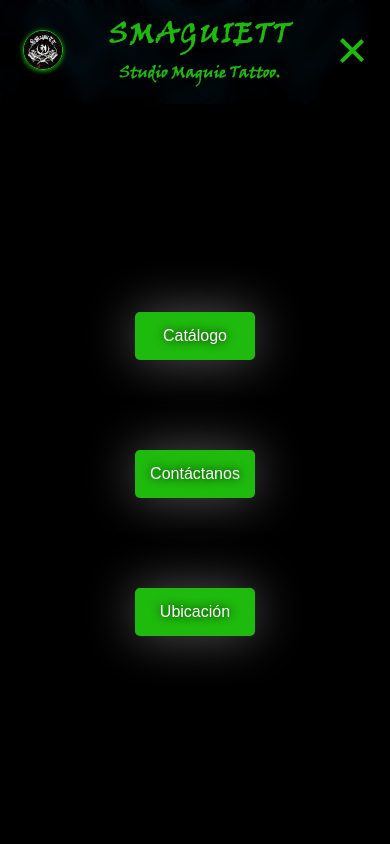
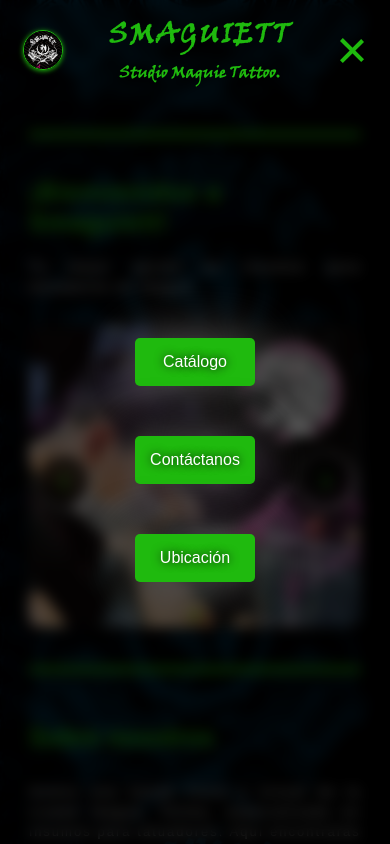
Before and after one commit to yasi6969/smaguiett, a plain HTML site: page index.html in a window 390 px wide. Both pictures are taken after a click on the element 351 px from the left and 52 px from the top of the page. Shown: the top 844 px of the page. Drawn offline with nearby package versions, Linux system fonts and the light colour scheme; no server answers.

Commit message:
toggle menu fix

```diff
--- a/css/styles.css
+++ b/css/styles.css
@@ -195,13 +195,17 @@
     justify-content: space-between;
     align-items: center;
     flex-wrap: wrap;
+    transition: height 0.3s ease-in-out;
 }
+
+
 
 .header__logo {
   position: relative;
   width: clamp(40px, 10vw, 80px);
   height: auto;
   display: block;
+
 }
 
 .header__logo-img {
@@ -334,11 +338,13 @@
 /* Menú visible */
 .header__nav.active {
   transform: scale(1);
-  opacity: 1;
+  display: flex;
   pointer-events: auto;
 }
 
-
+.header.active {
+  height: 100%;
+}
 
 /*HEADER SMALL*/
 .header-small {
@@ -358,22 +364,17 @@
 
 /*HEADER MEDIA*/
 @media screen and (max-width: 848px) {
+
   .header__menu-toggle {
     display: block;
   }
   .header__nav {
-    opacity: 0;
-    position: absolute;
-    left: 0;
+    display: none;
     pointer-events: none;
-    background-color: var(--color-fondo);
-    box-shadow: 0px 10px 30px 5px var(--color-fondo);
     width: 100vw;
-    height: calc(100vh - var(--altura-header));
-    transform: scale(0);
-    transform-origin: top right;
-    transition: all 0.9s, transform 0.5s cubic-bezier(0.25, 1.3, 0.5, 1), opacity 0.2s ease-in-out;
-    display: flex;
+    height: 100vh;
+    padding-bottom: 30%;
+    align-items: center;
     justify-content: center;
     z-index: 30;
 }
@@ -381,8 +382,7 @@
 
 .header__menu {
     flex-direction: column;
-    justify-content: center;
-    gap: 90px;
+    gap: 50px;
 
 }
 .header__menu-link {
--- a/index.html
+++ b/index.html
@@ -70,6 +70,11 @@
         <h1 class="header__title">SMAGUIETT</h1>
         <h2 class="header__subtitle">Studio Maguie Tattoo.</h2>
     </div>
+    <div class="header__menu-toggle">
+        <span></span>
+        <span></span>
+        <span></span>
+    </div>
     <nav class="header__nav">
         <ul class="header__menu">
             <li class="header__menu-item">
@@ -83,11 +88,7 @@
             </li>
         </ul>
     </nav>
-    <div class="header__menu-toggle">
-        <span></span>
-        <span></span>
-        <span></span>
-    </div>
+
 </header>
 
 <hr class="Medium">
--- a/js/scripts.js
+++ b/js/scripts.js
@@ -1,4 +1,3 @@
-
 //letrero web app
 
 let deferredPrompt;
@@ -85,25 +84,43 @@
 }
 
 
+//abrir menu
 
+const menuToggle = document.querySelector('.header__menu-toggle');
+const nav = document.querySelector('.header__nav');
+const header = document.querySelector('.header');
 
-// Cierra el menú al hacer scroll
-window.addEventListener('scroll', function () {
+menuToggle.style.pointerEvents = 'auto';
+
+menuToggle.addEventListener('click', function () {
+    menuToggle.classList.add('open');
+    nav.classList.add('active');
+    header.classList.add('active');
+});
+
+// Cierra el menú al hacer scroll o redimensionar
+function closeMenu() {
     if (nav.classList.contains('active')) {
         menuToggle.classList.remove('open');
         nav.classList.remove('active');
+        header.classList.remove('active');
     }
-});
+}
+
+window.addEventListener('scroll', closeMenu);
+window.addEventListener('resize', closeMenu);
+
 //Cierra al dar click afuera
 document.addEventListener('click', function (event) {
     const nav = document.querySelector('.header__nav');
     const menuToggle = document.querySelector('.header__menu-toggle');
+    const header = document.querySelector('.header');
     const isClickInsideMenu = event.target.closest('.header__menu-link') || event.target.closest('.header__menu-toggle');
-
 
     if (nav.classList.contains('active') && !isClickInsideMenu) {
         menuToggle.classList.remove('open');
         nav.classList.remove('active');
+        header.classList.remove('active');
     }
 });
 
@@ -117,7 +134,6 @@
 }
 
 document.addEventListener('DOMContentLoaded', ajustarMargen);
-window.addEventListener('resize', ajustarMargen);
 
 // Cambia el tamaño del header al hacer scroll
 window.addEventListener("scroll", function () {
@@ -134,68 +150,6 @@
     ajustarAlturaNav();
 });
 
-// Ajusta la posición del nav para que siempre esté debajo del header
-
-function ajustarTopNav() {
-    requestAnimationFrame(() => {
-        const header = document.querySelector('.header');
-        const nav = document.querySelector('.header__nav');
-        if (header && nav) {
-            nav.style.top = `${header.getBoundingClientRect().height}px`;
-        }
-    });
-
-
-    setTimeout(() => {
-        requestAnimationFrame(() => {
-            const header = document.querySelector('.header');
-            const nav = document.querySelector('.header__nav');
-            if (header && nav) {
-                nav.style.top = `${header.getBoundingClientRect().height}px`;
-            }
-        });
-    }, 300);
-}
-
-
-window.addEventListener('load', ajustarTopNav);
-window.addEventListener('resize', ajustarTopNav);
-window.addEventListener('scroll', ajustarTopNav);
-
-
-// Ajusta la variable CSS para la altura del header dinámicamente
-function ajustarAlturaNav() {
-    setTimeout(() => {
-        requestAnimationFrame(() => {
-            const header = document.querySelector('.header');
-            if (header) {
-                document.documentElement.style.setProperty('--altura-header', `${header.getBoundingClientRect().height}px`);
-            }
-        });
-    }, 1000);
-}
-
-window.addEventListener('load', ajustarAlturaNav);
-window.addEventListener('resize', ajustarAlturaNav);
-window.addEventListener('scroll', ajustarAlturaNav);
-
-//abrir menu
-
-const menuToggle = document.querySelector('.header__menu-toggle');
-const nav = document.querySelector('.header__nav');
-
-
-menuToggle.style.pointerEvents = 'none';
-
-setTimeout(() => {
-
-    menuToggle.style.pointerEvents = 'auto';
-}, 2500);
-
-menuToggle.addEventListener('click', function () {
-    this.classList.toggle('open');
-    nav.classList.toggle('active');
-});
 
 
 
--- a/sw.js
+++ b/sw.js
@@ -1,4 +1,4 @@
-const CACHE_NAME = "mi-tienda-cache-v54";
+const CACHE_NAME = "mi-tienda-cache-v78";
 const URLS_A_CACHEAR = [
   "/",
   "/index.html",
```
